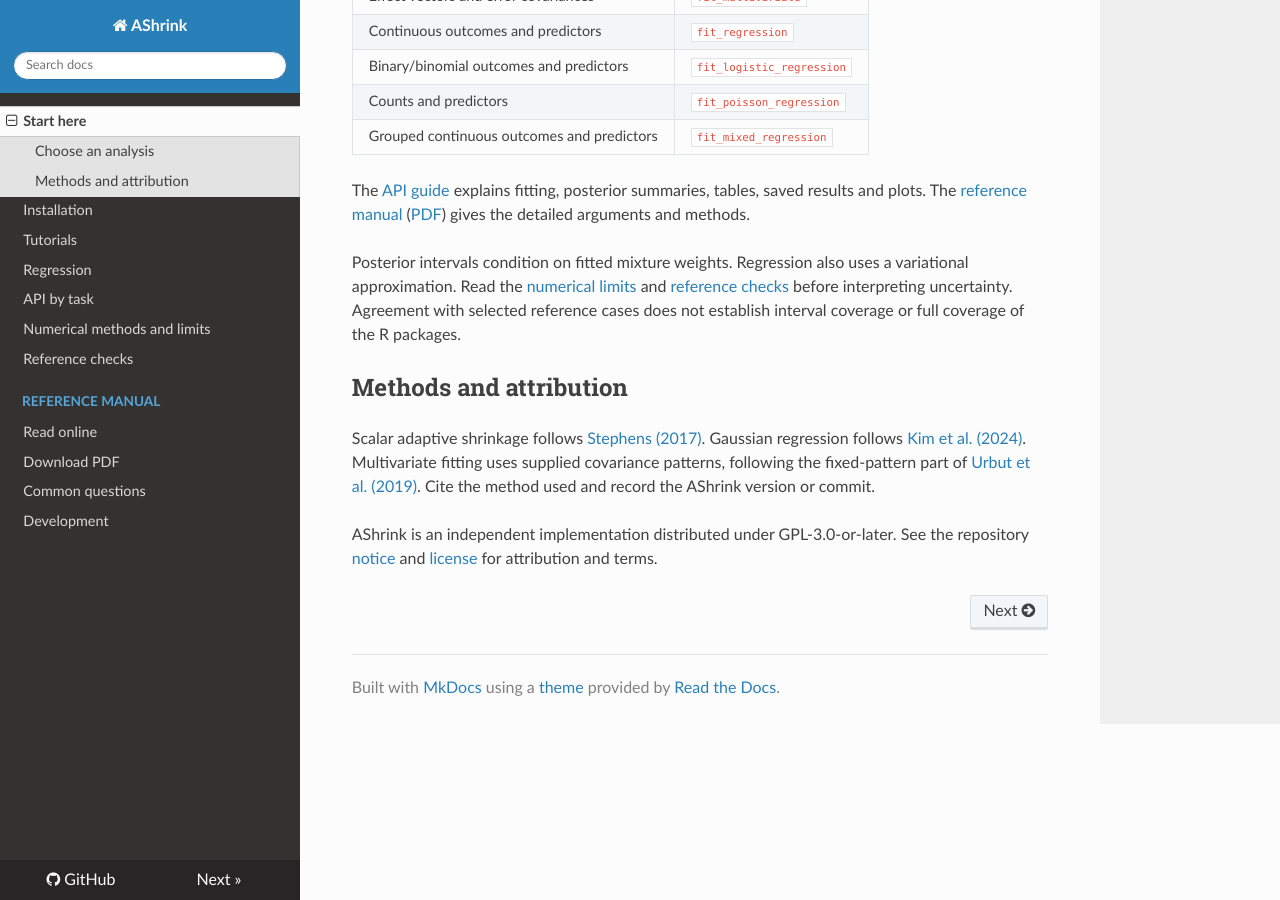
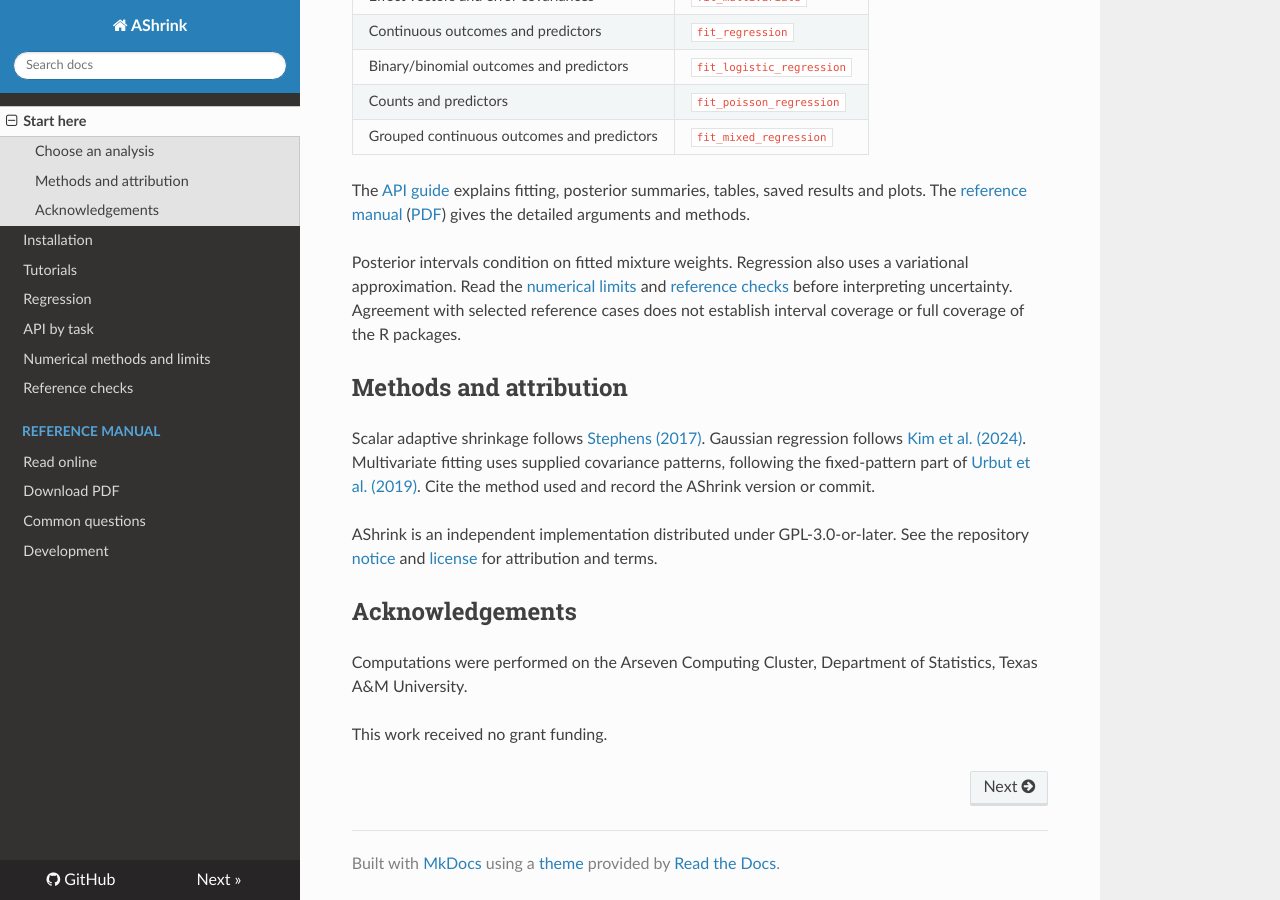
Before and after one commit to nilson01/ashrink, an MkDocs documentation site: the page built from docs/index.md, in a window 1280 px wide and 900 px high, scrolled down 593 px. Built offline with MkDocs 1.6.1, drawn with Linux system fonts in a browser that asks for light colours; nearby versions of some CDN libraries.

Commit message:
Align acknowledgements and remove internal workflow credits

```diff
--- a/docs/index.md
+++ b/docs/index.md
@@ -49,3 +49,10 @@
 See the repository [notice](https://github.com/nilson01/ashrink/blob/main/NOTICE.md)
 and [license](https://github.com/nilson01/ashrink/blob/main/LICENSE) for attribution
 and terms.
+
+## Acknowledgements
+
+Computations were performed on the Arseven Computing Cluster, Department of
+Statistics, Texas A&M University.
+
+This work received no grant funding.
```
Also changed, not shown: README.md (+7 -0 lines).
